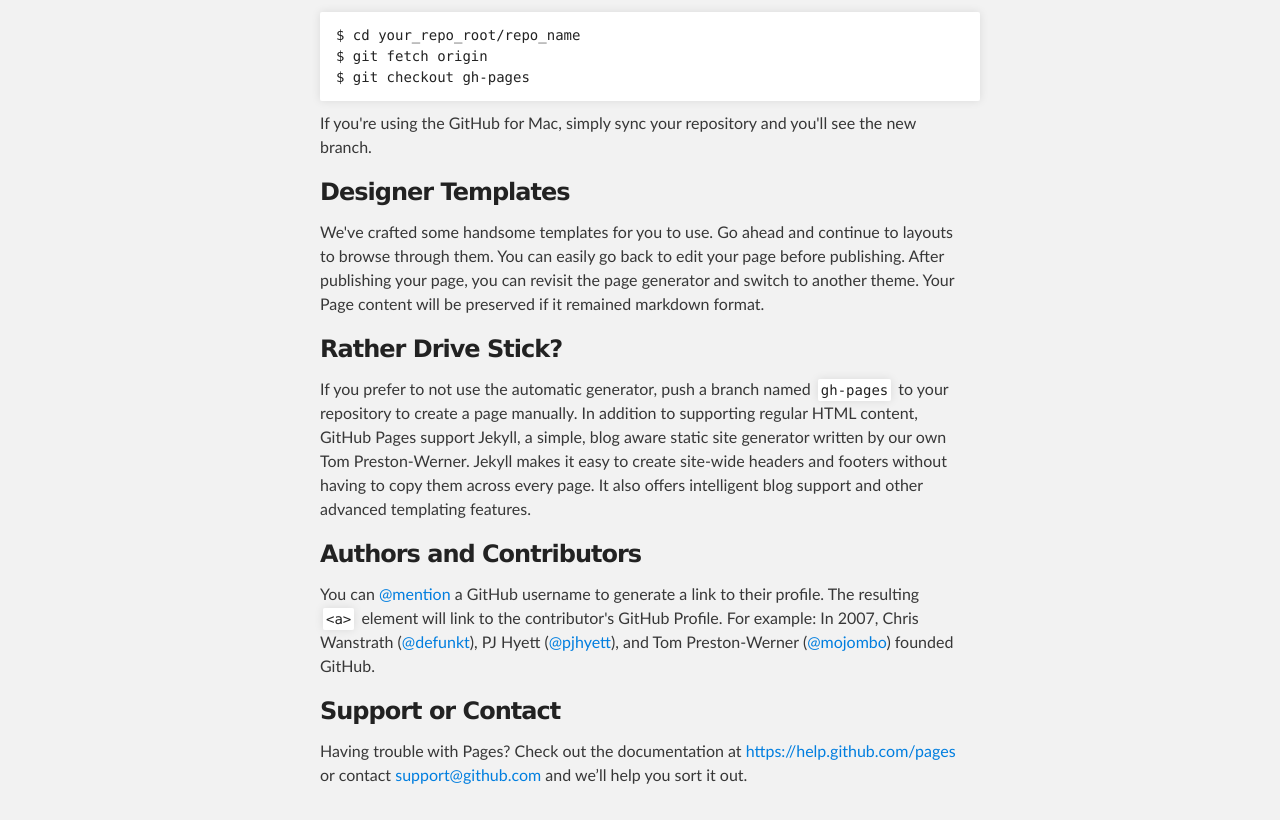
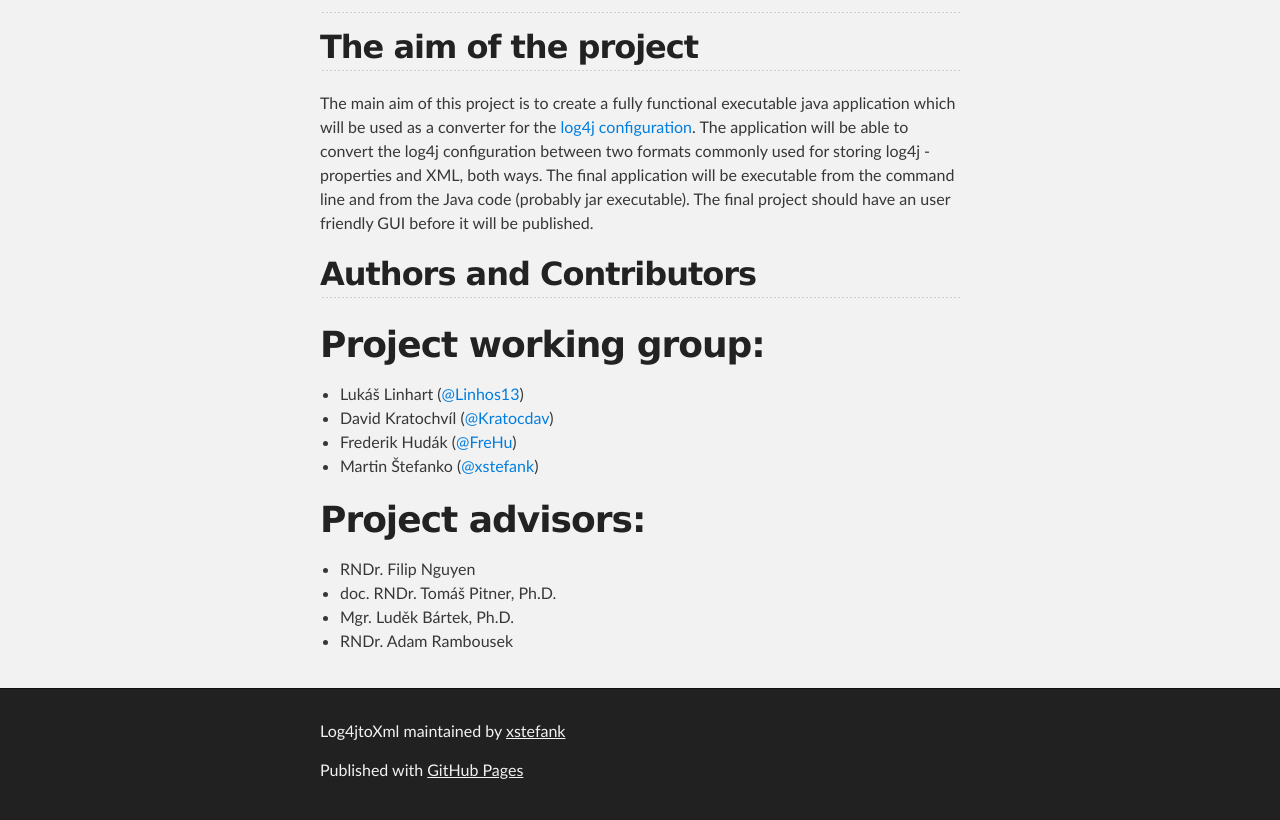
Before and after one commit to xstefank/log4jToXml, a plain HTML site: page index.html in a window 1280 px wide. Shown: the part 453-1273 px from the top of the page. Drawn offline with Linux system fonts and the light colour scheme.

```diff
--- a/index.html
+++ b/index.html
@@ -32,36 +32,40 @@
     <div id="main_content_wrap" class="outer">
       <section id="main_content" class="inner">
         <h1>
-<a id="welcome-to-log4jtoxml-project-page" class="anchor" href="#welcome-to-log4jtoxml-project-page" aria-hidden="true"><span class="octicon octicon-link"></span></a>Welcome to Log4jToXml project page</h1>
+<a id="welcome-to-log4jtoxml-project-page" class="anchor" href="#welcome-to-log4jtoxml-project-page" aria-hidden="true"><span class="octicon octicon-link"></span></a><strong>Welcome to Log4jToXml project page</strong>
+</h1>
 
 <p>The main purpose of this page is to inform you about the project for subject PB138 - Modern markup languages and their application, Faculty of Informatics, Masaryk University, Brno, spring 2015.</p>
 
-<pre><code>$ cd your_repo_root/repo_name
-$ git fetch origin
-$ git checkout gh-pages
-</code></pre>
+<hr>
 
-<p>If you're using the GitHub for Mac, simply sync your repository and you'll see the new branch.</p>
+<h2>
+<a id="the-aim-of-the-project" class="anchor" href="#the-aim-of-the-project" aria-hidden="true"><span class="octicon octicon-link"></span></a>The aim of the project</h2>
 
-<h3>
-<a id="designer-templates" class="anchor" href="#designer-templates" aria-hidden="true"><span class="octicon octicon-link"></span></a>Designer Templates</h3>
+<p>The main aim of this project is to create a fully functional executable java application which will be used as a converter for the <a href="http://logging.apache.org/log4j/1.2/">log4j configuration</a>. The application will be able to convert the log4j configuration between two formats commonly used for storing log4j - properties and XML, both ways. The final application will be executable from the command line and from the Java code (probably jar executable). The final project should have an user friendly GUI before it will be published.</p>
 
-<p>We've crafted some handsome templates for you to use. Go ahead and continue to layouts to browse through them. You can easily go back to edit your page before publishing. After publishing your page, you can revisit the page generator and switch to another theme. Your Page content will be preserved if it remained markdown format.</p>
+<h2>
+<a id="authors-and-contributors" class="anchor" href="#authors-and-contributors" aria-hidden="true"><span class="octicon octicon-link"></span></a>Authors and Contributors</h2>
 
-<h3>
-<a id="rather-drive-stick" class="anchor" href="#rather-drive-stick" aria-hidden="true"><span class="octicon octicon-link"></span></a>Rather Drive Stick?</h3>
+<h1>
+<a id="project-working-group" class="anchor" href="#project-working-group" aria-hidden="true"><span class="octicon octicon-link"></span></a>Project working group:</h1>
 
-<p>If you prefer to not use the automatic generator, push a branch named <code>gh-pages</code> to your repository to create a page manually. In addition to supporting regular HTML content, GitHub Pages support Jekyll, a simple, blog aware static site generator written by our own Tom Preston-Werner. Jekyll makes it easy to create site-wide headers and footers without having to copy them across every page. It also offers intelligent blog support and other advanced templating features.</p>
+<ul>
+<li>Lukáš Linhart (<a href="https://github.com/Linhos13" class="user-mention">@Linhos13</a>)</li>
+<li>David Kratochvíl (<a href="https://github.com/Kratocdav" class="user-mention">@Kratocdav</a>)</li>
+<li>Frederik Hudák (<a href="https://github.com/FreHu" class="user-mention">@FreHu</a>)</li>
+<li>Martin Štefanko (<a href="https://github.com/xstefank" class="user-mention">@xstefank</a>)</li>
+</ul>
 
-<h3>
-<a id="authors-and-contributors" class="anchor" href="#authors-and-contributors" aria-hidden="true"><span class="octicon octicon-link"></span></a>Authors and Contributors</h3>
+<h1>
+<a id="project-advisors" class="anchor" href="#project-advisors" aria-hidden="true"><span class="octicon octicon-link"></span></a>Project advisors:</h1>
 
-<p>You can <a href="https://github.com/blog/821" class="user-mention">@mention</a> a GitHub username to generate a link to their profile. The resulting <code>&lt;a&gt;</code> element will link to the contributor's GitHub Profile. For example: In 2007, Chris Wanstrath (<a href="https://github.com/defunkt" class="user-mention">@defunkt</a>), PJ Hyett (<a href="https://github.com/pjhyett" class="user-mention">@pjhyett</a>), and Tom Preston-Werner (<a href="https://github.com/mojombo" class="user-mention">@mojombo</a>) founded GitHub.</p>
-
-<h3>
-<a id="support-or-contact" class="anchor" href="#support-or-contact" aria-hidden="true"><span class="octicon octicon-link"></span></a>Support or Contact</h3>
-
-<p>Having trouble with Pages? Check out the documentation at <a href="https://help.github.com/pages">https://help.github.com/pages</a> or contact <a href="mailto:support@github.com">support@github.com</a> and we’ll help you sort it out.</p>
+<ul>
+<li>RNDr. Filip Nguyen</li>
+<li>doc. RNDr. Tomáš Pitner, Ph.D.</li>
+<li>Mgr. Luděk Bártek, Ph.D.</li>
+<li>RNDr. Adam Rambousek</li>
+</ul>
       </section>
     </div>
 
```
Also changed, not shown: params.json (+1 -1 lines).
